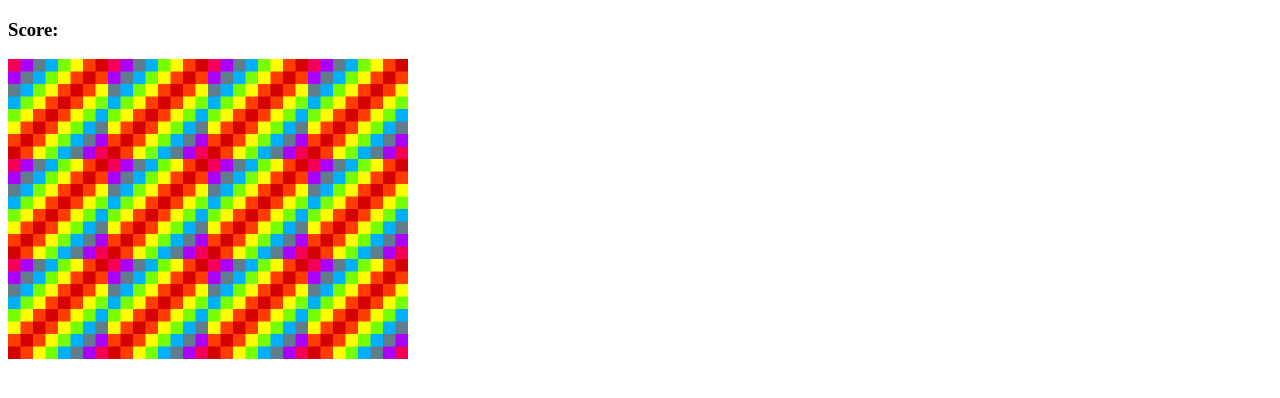
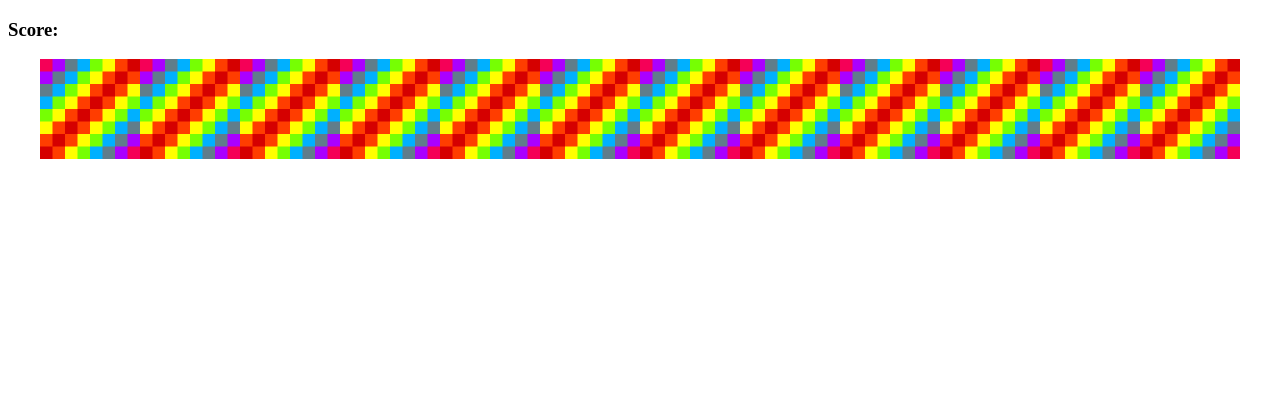
Before and after one commit to Vebra2/memory-game, a plain HTML site: page index.html in a window 1280 px wide. Drawn offline with Linux system fonts and the light colour scheme.

Commit message:
trying new things

```diff
--- a/style.css
+++ b/style.css
@@ -1,6 +1,7 @@
 #grid {
-    width: 400px;
-    height: 300px;
+    justify-content: center;
+    width: auto;
+    height: auto;
     display: flex;
     flex-wrap: wrap;
 }
```
